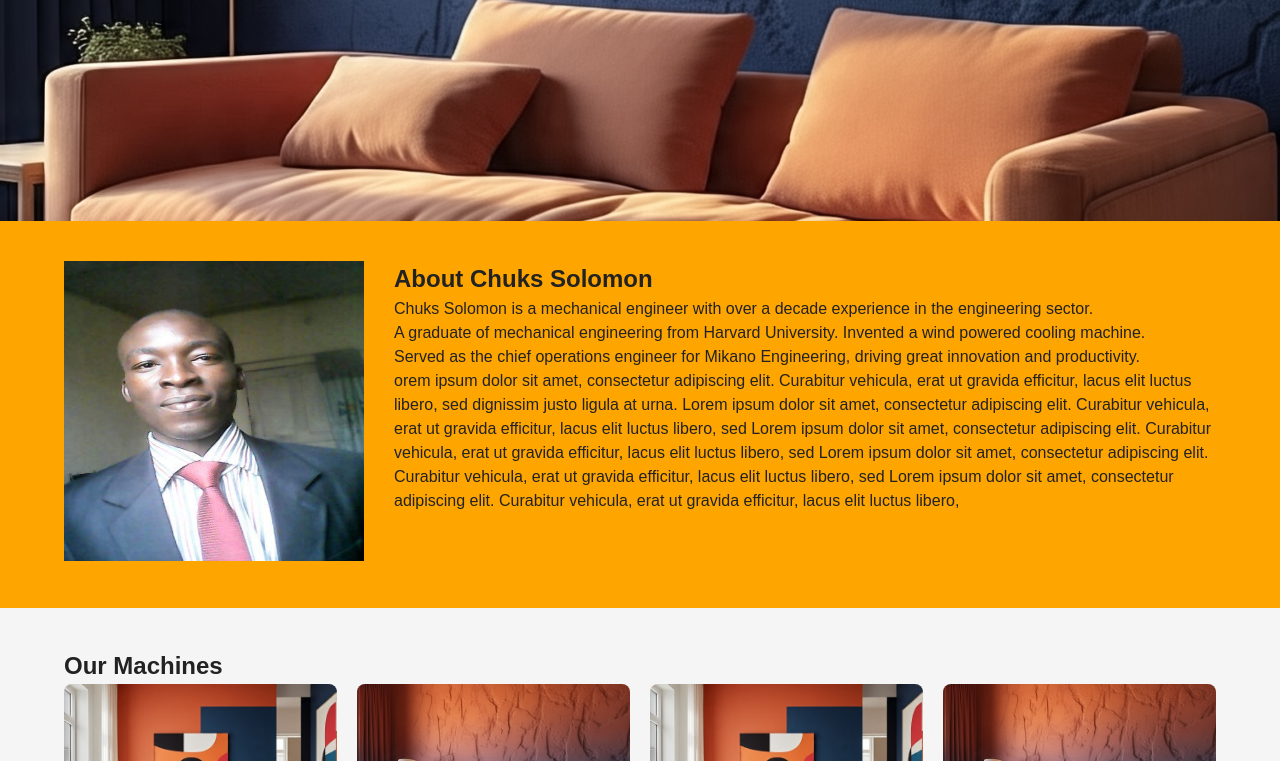
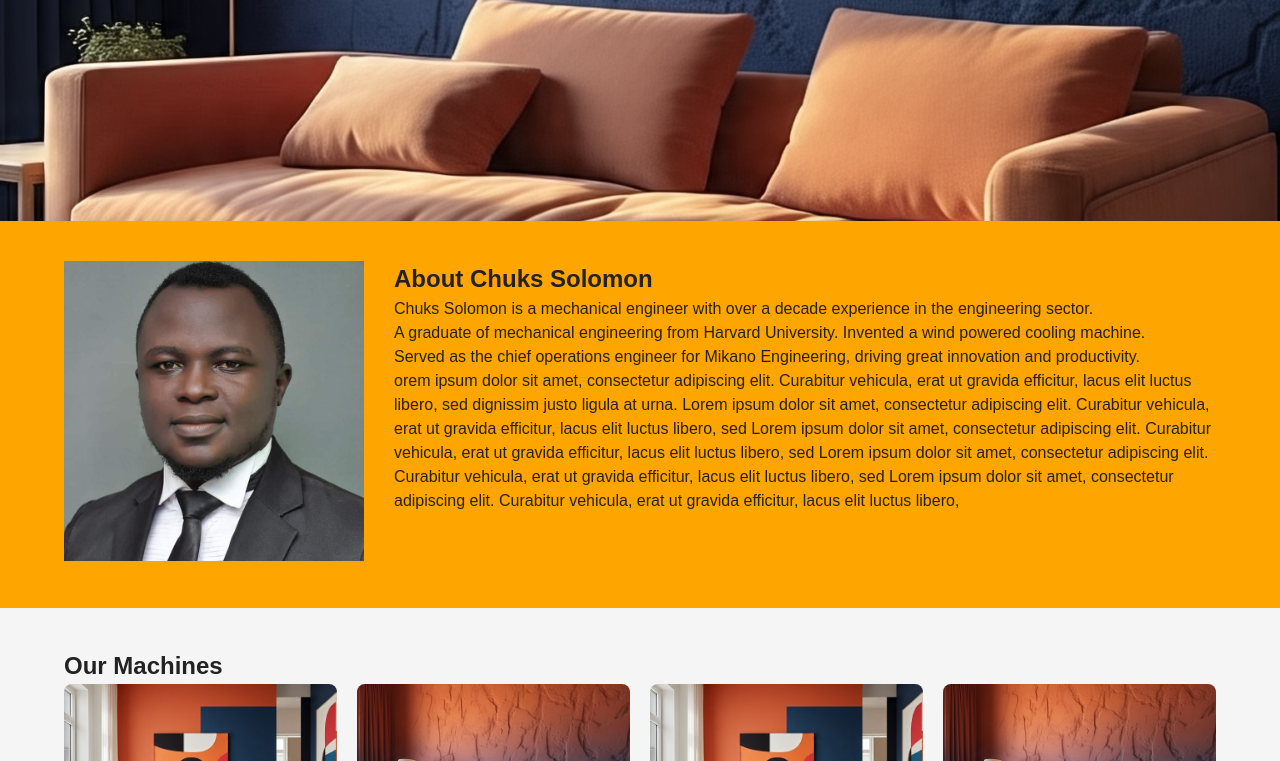
Before and after one commit to haywee39/sol-chuks, a plain HTML site: page index.html in a window 1280 px wide. Shown: the part 541-1302 px from the top of the page. Drawn offline with Linux system fonts and the light colour scheme.

Commit message:
owners image

```diff
--- a/index.html
+++ b/index.html
@@ -40,7 +40,7 @@
 <!-- ABOUT OWNER -->
 <section class="about fade-in">
     <div class="about-img">
-        <img src="./1794779_769090483114653_941046145_n.jpg" alt="Owner">
+        <img src="./md.jpg" alt="Owner">
     </div>
     <div class="about-text">
         <h2>About Chuks Solomon</h2>
```
